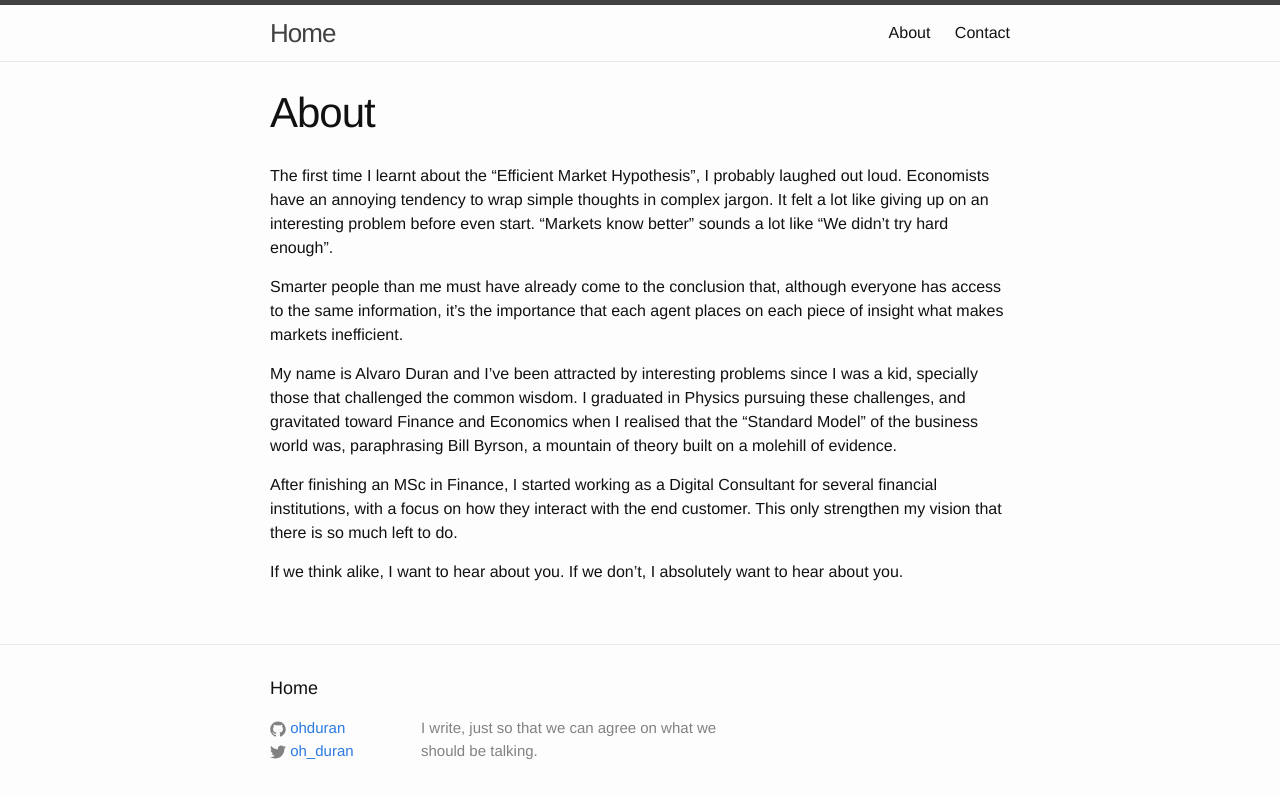
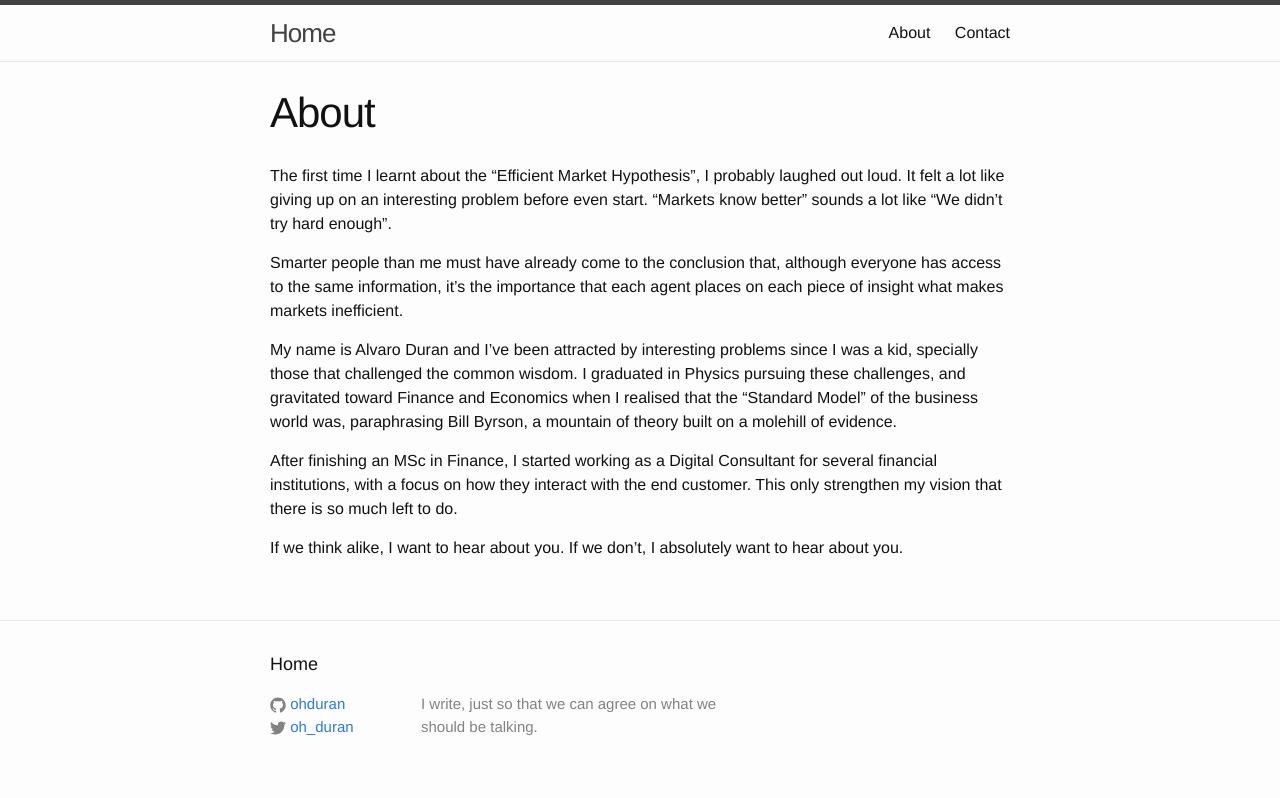
Before and after one commit to ohduran/ohduran.github.io, a Jekyll site: the page built from about.md, in a window 1280 px wide. Shown: the top 798 px of the page. Built offline with Jekyll 4.4.1, drawn with Linux system fonts in a browser that asks for light colours.

Commit message:
changes in about

```diff
--- a/about.md
+++ b/about.md
@@ -4,7 +4,7 @@ title: About
 permalink: /about/
 ---
 
-The first time I learnt about the "Efficient Market Hypothesis", I probably laughed out loud. Economists have an annoying tendency to wrap simple thoughts in complex jargon. It felt a lot like giving up on an interesting problem before even start. "Markets know better" sounds a lot like "We didn't try hard enough".
+The first time I learnt about the "Efficient Market Hypothesis", I probably laughed out loud. It felt a lot like giving up on an interesting problem before even start. "Markets know better" sounds a lot like "We didn't try hard enough".
 
 Smarter people than me must have already come to the conclusion that, although everyone has access to the same information, it's  the importance that each agent places on each piece of insight what makes markets inefficient.
 
```
